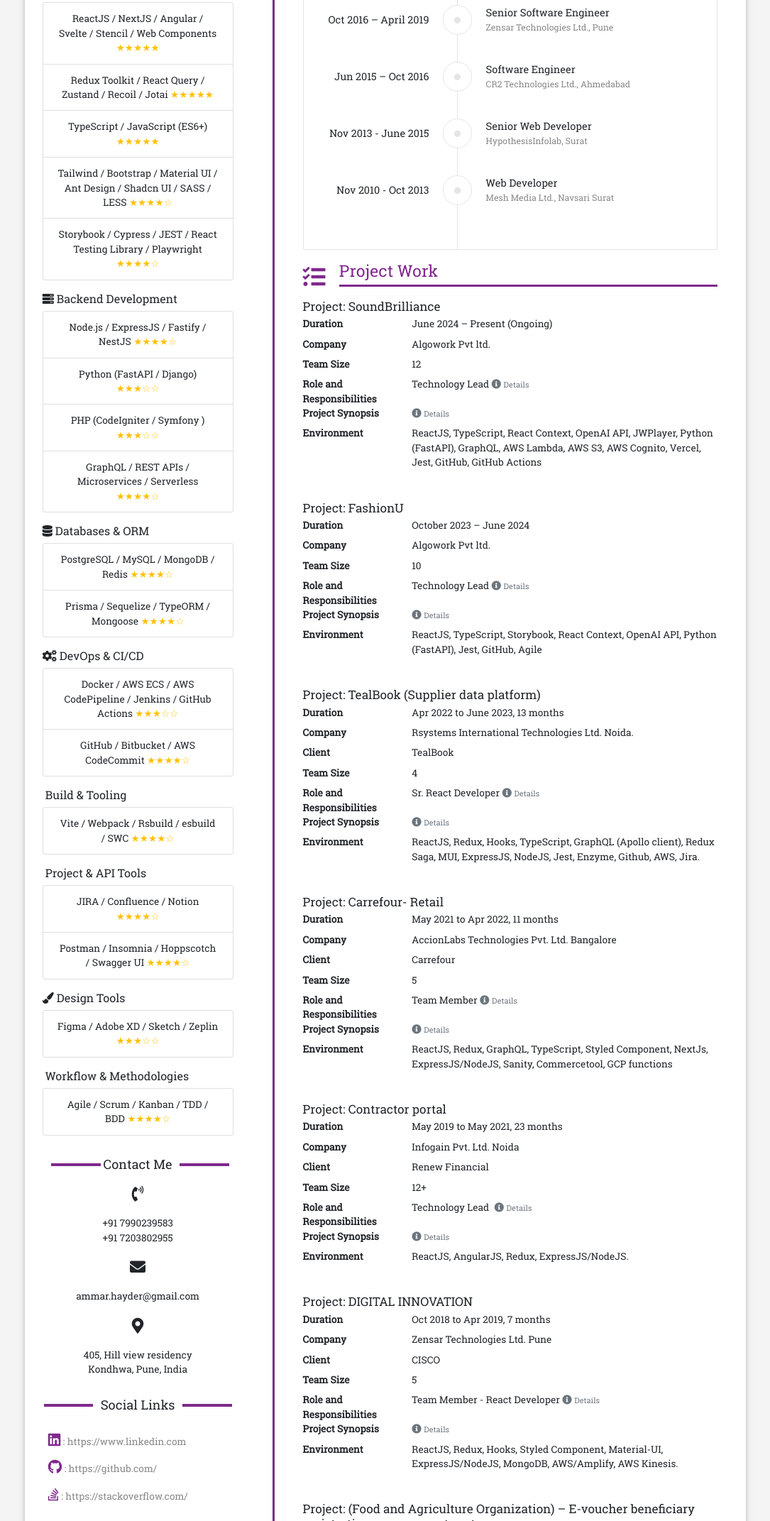
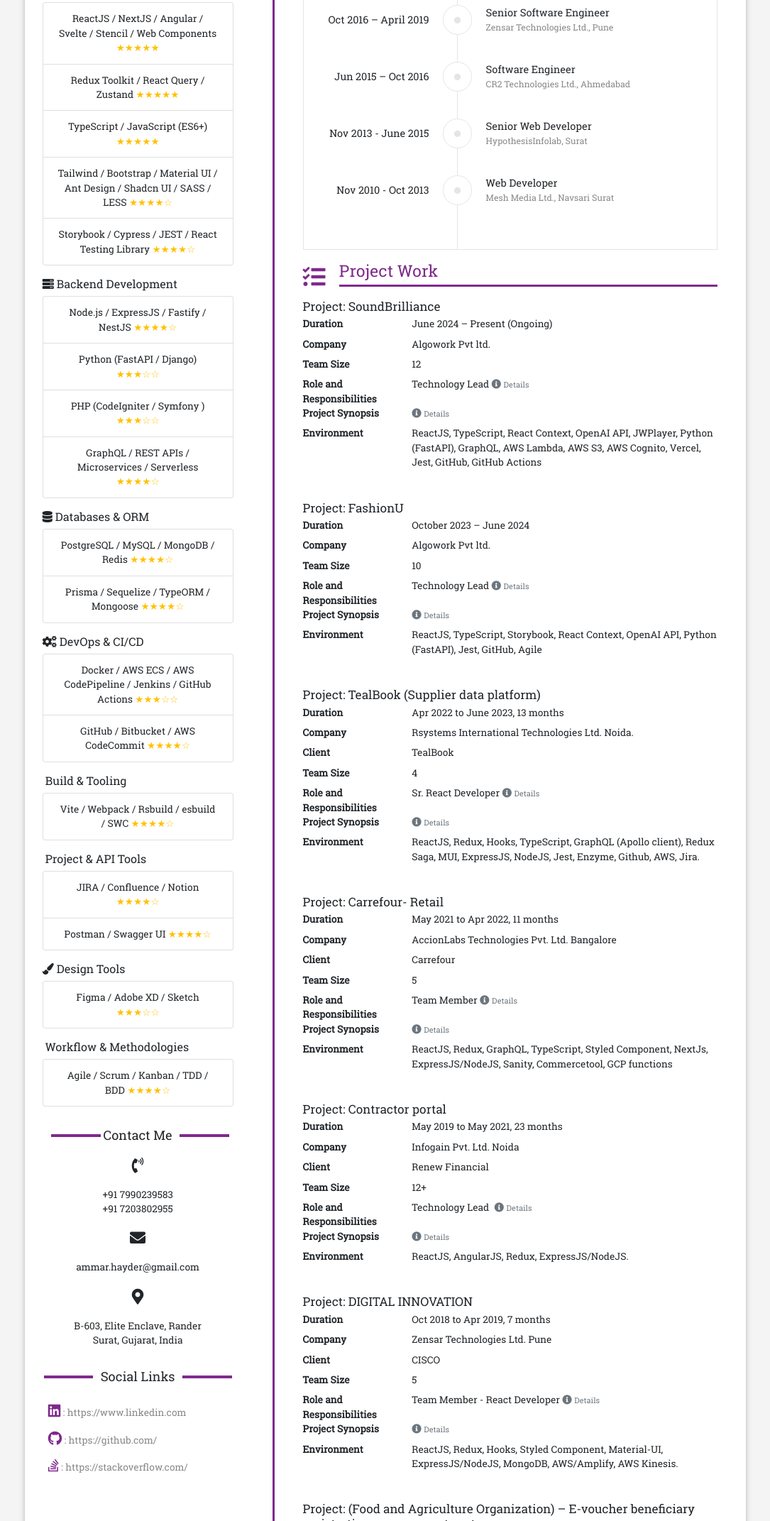
Before and after one commit to ammar-hayder/ammar-hayder.github.io, a plain HTML site: page index.html in a window 1280 px wide. Shown: the part 657-2800 px from the top of the page at 71% size, without its empty margins (97-1182 px from the left). Drawn offline with Linux system fonts and the light colour scheme.

Commit message:
Update index.html

```diff
--- a/index.html
+++ b/index.html
@@ -49,15 +49,14 @@
                                                 <li class="list-group-item">ReactJS / NextJS / Angular / Svelte /
                                                     Stencil / Web Components <span class="text-warning">★★★★★</span>
                                                 </li>
-                                                <li class="list-group-item">Redux Toolkit / React Query / Zustand /
-                                                    Recoil / Jotai <span class="text-warning">★★★★★</span></li>
+                                                <li class="list-group-item">Redux Toolkit / React Query / Zustand <span class="text-warning">★★★★★</span></li>
                                                 <li class="list-group-item">TypeScript / JavaScript (ES6+) <span
                                                         class="text-warning">★★★★★</span></li>
                                                 <li class="list-group-item">Tailwind / Bootstrap / Material UI / Ant
                                                     Design / Shadcn UI / SASS / LESS <span
                                                         class="text-warning">★★★★☆</span></li>
                                                 <li class="list-group-item">Storybook / Cypress / JEST / React Testing
-                                                    Library / Playwright <span class="text-warning">★★★★☆</span></li>
+                                                    Library <span class="text-warning">★★★★☆</span></li>
                                             </ul>
 
                                             <h4><i class="fas fa-server"></i> Backend Development</h4>
@@ -101,14 +100,14 @@
                                             <ul class="list-group mb-3">
                                                 <li class="list-group-item">JIRA / Confluence / Notion <span
                                                         class="text-warning">★★★★☆</span></li>
-                                                <li class="list-group-item">Postman / Insomnia / Hoppscotch / Swagger UI
+                                                <li class="list-group-item">Postman / Swagger UI
                                                     <span class="text-warning">★★★★☆</span>
                                                 </li>
                                             </ul>
 
                                             <h4><i class="fas fa-paint-brush"></i> Design Tools</h4>
                                             <ul class="list-group mb-3">
-                                                <li class="list-group-item">Figma / Adobe XD / Sketch / Zeplin <span
+                                                <li class="list-group-item">Figma / Adobe XD / Sketch <span
                                                         class="text-warning">★★★☆☆</span></li>
                                             </ul>
 
@@ -131,7 +130,7 @@
                                         <i class="fas fa-envelope"></i>
                                         <p>ammar.hayder@gmail.com</p>
                                         <i class="fas fa-map-marker-alt"></i>
-                                        <p>405, Hill view residency <br> Kondhwa, Pune, India
+                                        <p>B-603, Elite Enclave, Rander <br>Surat, Gujarat, India
                                         </p>
                                     </div>
                                     <div class="left-title social-title">
```
